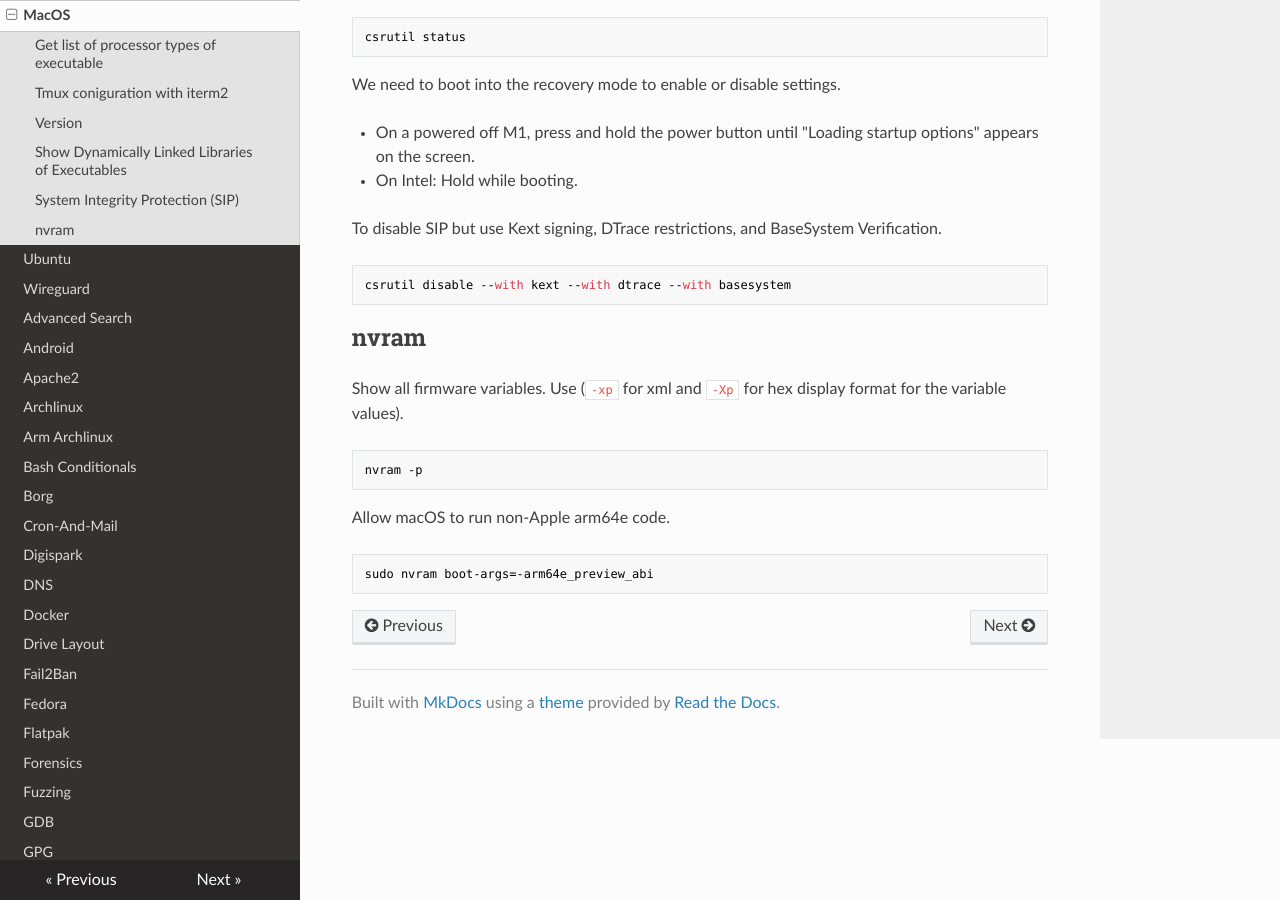
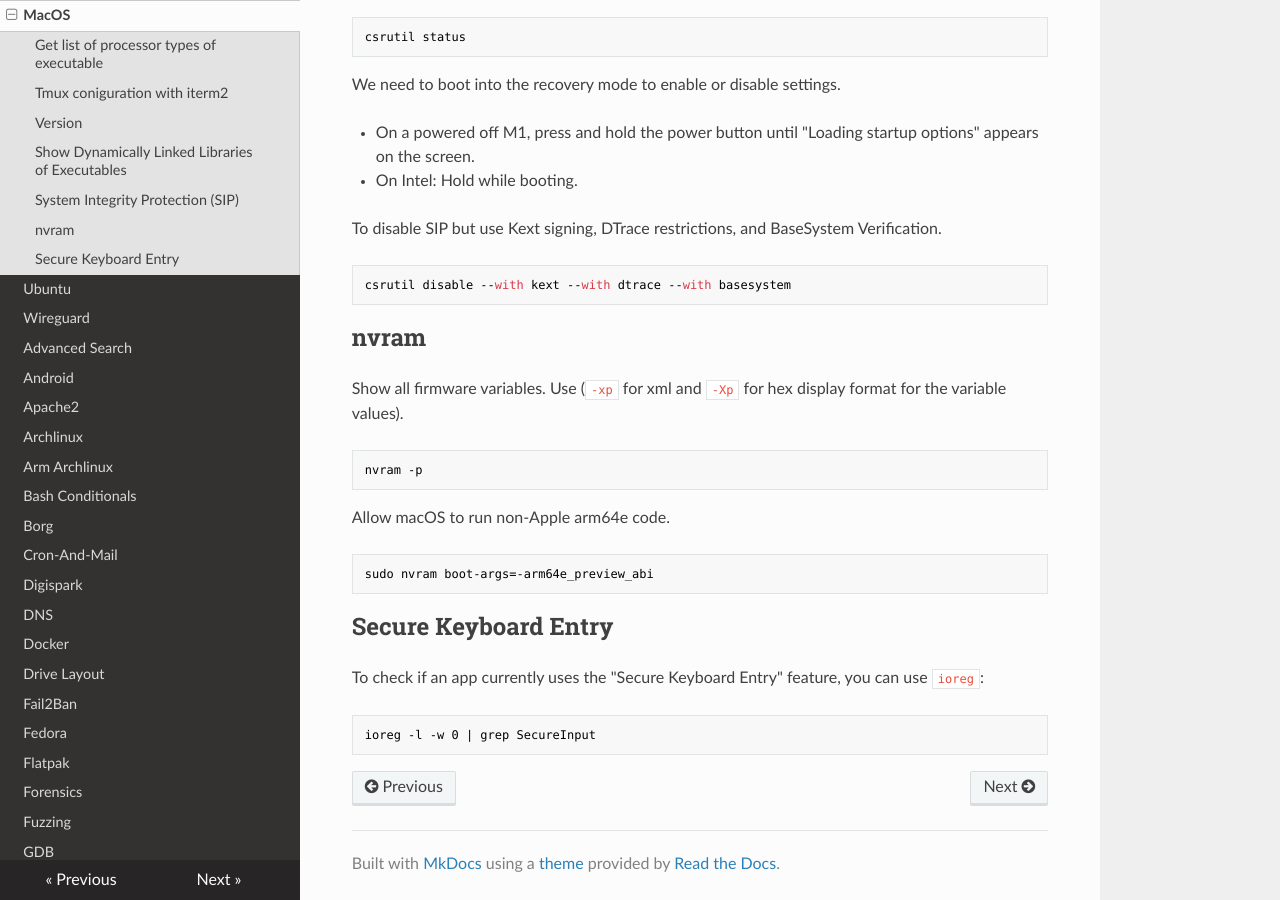
Before and after one commit to Maaxxs/wiki, an MkDocs documentation site: the page built from docs/MacOS.md, in a window 1280 px wide and 900 px high, scrolled down 961 px. Built offline with MkDocs 1.6.1, drawn with Linux system fonts in a browser that asks for light colours; nearby versions of some CDN libraries.

Commit message:
Add `ioreg` cmd for "Secure Keyboard Entry" feature

````diff
--- a/docs/MacOS.md
+++ b/docs/MacOS.md
@@ -74,3 +74,11 @@ Allow macOS to run non-Apple arm64e code.
 ```sh
 sudo nvram boot-args=-arm64e_preview_abi
 ```
+
+## Secure Keyboard Entry
+
+To check if an app currently uses the "Secure Keyboard Entry" feature, you can use `ioreg`:
+
+```sh
+ioreg -l -w 0 | grep SecureInput
+```
````
